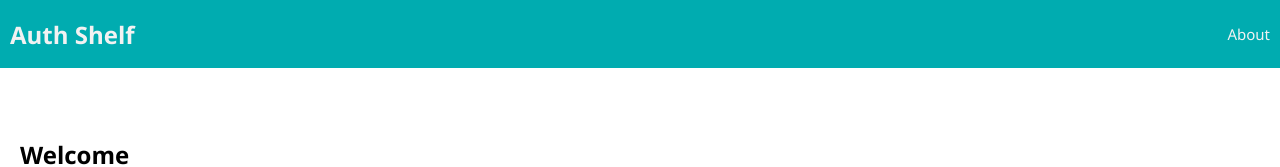
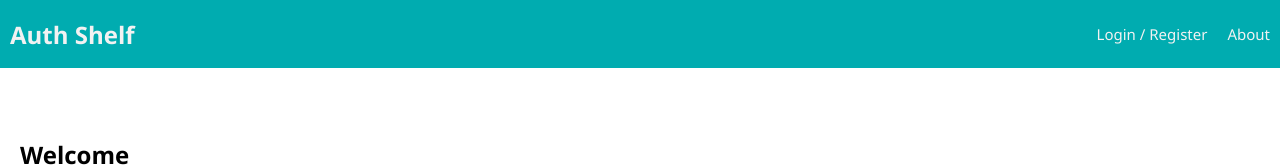
Before and after one commit to aoberle1/auth-shelf, a React (Create React App) app: page /shelf#/home in a window 1280 px wide. Shown: the top 167 px of the page. Built offline with nearby package versions, Linux system fonts and the light colour scheme; no server answers.

Commit message:
login/register appears on nav bar after user logs out

```diff
--- a/src/components/Nav/Nav.jsx
+++ b/src/components/Nav/Nav.jsx
@@ -6,7 +6,7 @@ import { useSelector } from 'react-redux';
 
 function Nav() {
   const user = useSelector((store) => store.user);
-
+  console.log('user is:', user.id);
   return (
     <div className="nav">
       <Link to="/home">
@@ -14,7 +14,7 @@ function Nav() {
       </Link>
       <div>
         {/* If no user is logged in, show these links */}
-        {user.id === null &&
+        {!user.id &&
           // If there's no user, show login/registration links
           <Link className="navLink" to="/login">
             Login / Register
```
